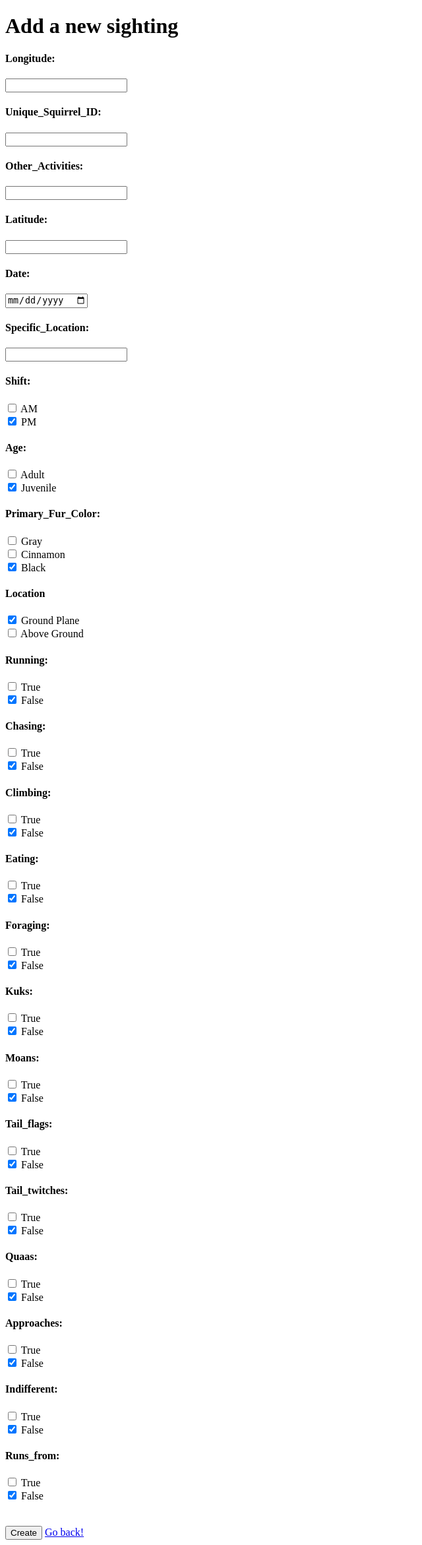
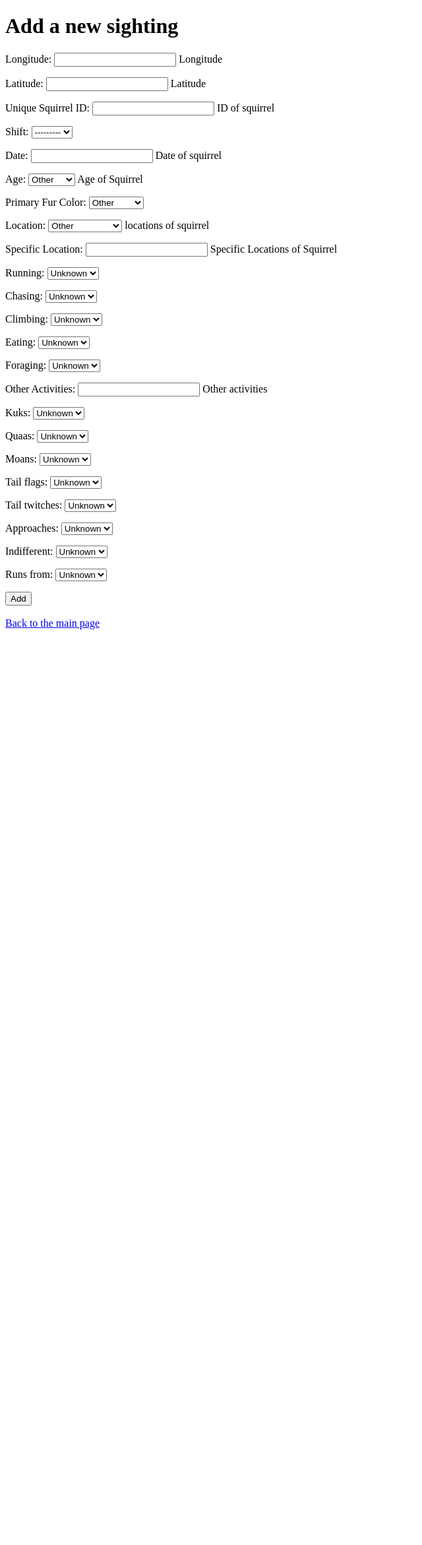
Before and after one commit to yfsui/tracker, a Django app: template tracker/templates/tracker/add.html in a window 1280 px wide. Shown: the whole page at 66% size, without its empty margins (0-640 px from the left). After the commit the page ends 954 px from the top, so only its background shows below. Run offline with Django 3.2, Linux system fonts and the light colour scheme; the template is opened without the code that fills it: values that come from a table or form of the project are taken from there, others are empty; parts of the project's set-up code (start-up, migrations or seed data) failed here and were passed over.

Commit message:
Add add.html template

```diff
--- a/tracker/templates/tracker/add.html
+++ b/tracker/templates/tracker/add.html
@@ -1,111 +1,17 @@
-<!DOCTYPE html>                                                                       <html>
+<!DOCTYPE html>
+<html lang="en">
         <head>
-    <title>Add A New Sighting</title>
                 <meta charset="utf-8">
-
+                <title>Add a new sighting</title>
         </head>
         <body>
-
-
-        <div class="miniwrap">
                 <h1>Add a new sighting</h1>
-        <form action="{% url 'trackers:add'%}" method="POST">
-
-
+                <form method="post">
                         {% csrf_token %}
-        <h4>Longitude:</h4>
-        <input type="number" name="Longitude">
-
-        <h4>Unique_Squirrel_ID:</h4>
-        <input type="text" name="Unique_Squirrel_ID">
-
-	<h4>Other_Activities: </h4>
-	<input type='text' name='Other_Activities'>
-
-	<h4>Latitude:</h4>
-	<input type='number' name='Latitude'>
-
-	<h4>Date:</h4>
-	<input type="date" name="Date"  min="2000-01-01" max="2020-11-31">
-
-	<h4>Specific_Location: </h4>
-	<input type='text' name="Specific_Location">
-
-	<h4>Shift:</h4>
-	<input type="checkbox" name="Shift" value="AM"> AM<br>
-	<input type="checkbox" name="Shift" value="PM" checked> PM<br>
-
-	<h4>Age: </h4>
-	<input type='checkbox' name='Age' value='Adult'> Adult<br>
-	<input type='checkbox' name='Age' value='Juvenile'checked> Juvenile<br>
-
-	<h4>Primary_Fur_Color: </h4>
-	<input type='checkbox' name='Primary_Fur_Color' value='Gray'> Gray<br>
-	<input type='checkbox' name='Primary_Fur_Color' value='Cinnamon'> Cinnamon<br>
-	<input type='checkbox' name='Primary_Fur_Color' value='Black'checked> Black<br>
-
-	<h4>Location</h4>
-	<input type='checkbox' name='Location' value='Ground Plane'checked> Ground Plane <br>
-	<input type='checkbox' name='Location' value='Above Ground'> Above Ground <br>
-
-	<h4>Running: </h4>
-	<input type='checkbox' name='Running' value='True'> True<br>
-	<input type='checkbox' name='Running' value='False'checked> False<br>
-
-	<h4>Chasing: </h4>
-	<input type='checkbox' name='Chasing' value='True'> True<br>
-	<input type='checkbox' name='Chasing' value='False'checked> False<br>
-
-	<h4>Climbing: </h4>
-	<input type='checkbox' name='Climbing' value='True'> True<br>
-	<input type='checkbox' name='Climbing' value='False'checked> False<br>
-
-	<h4>Eating: </h4>
-	<input type='checkbox' name='Eating' value='True'> True<br>
-	<input type='checkbox' name='Eating' value='False'checked> False<br>
-
-	<h4>Foraging: </h4>
-	<input type='checkbox' name='Foraging' value='True'> True<br>
-	<input type='checkbox' name='Foraging' value='False'checked> False<br>
-
-	<h4>Kuks: </h4>
-	<input type='checkbox' name='Kuks' value='True'> True<br>
-	<input type='checkbox' name='Kuks' value='False'checked> False<br>
-
-	<h4>Moans: </h4>
-	<input type='checkbox' name='Moans' value='True'> True<br>
-	<input type='checkbox' name='Moans' value='False'checked> False<br>
-
-	<h4>Tail_flags: </h4>
-	<input type='checkbox' name='Tail_flags' value='True'> True<br>
-	<input type='checkbox' name='Tail_flags' value='False'checked> False<br>
-
-	<h4>Tail_twitches: </h4>
-	<input type='checkbox' name='Tail_twitches' value='True'> True<br>
-	<input type='checkbox' name='Tail_twitches' value='False'checked> False<br>
-
-	<h4>Quaas: </h4>
-	<input type='checkbox' name='Quaas' value='True'> True<br>
-	<input type='checkbox' name='Quaas' value='False'checked> False<br>
-
-	<h4>Approaches: </h4>
-	<input type='checkbox' name='Approaches' value='True'> True<br>
-	<input type='checkbox' name='Approaches' value='False'checked> False<br>
-
-	<h4>Indifferent: </h4>
-	<input type='checkbox' name='Indifferent' value='True'> True<br>
-	<input type='checkbox' name='Indifferent' value='False'checked> False<br>
-
-	<h4>Runs_from: </h4>
-	<input type='checkbox' name='Runs_from' value='True'> True<br>
-	<input type='checkbox' name='Runs_from' value='False'checked> False<br>
-
-
-
+                        {{ form.as_p }}
+                        <input type="submit" value="Add">
+                </form>
                 <br>
-        <br>
-        <input type="submit" value="Create">
-        <a href="{% url 'tracker:all'%}">Go back!</a>
-        </form>
+                <a href=" 'tracker:all' %}">Back to the main page</a >
         </body>
 </html>
```
Lines whose indentation alone changed are shown as unchanged.
